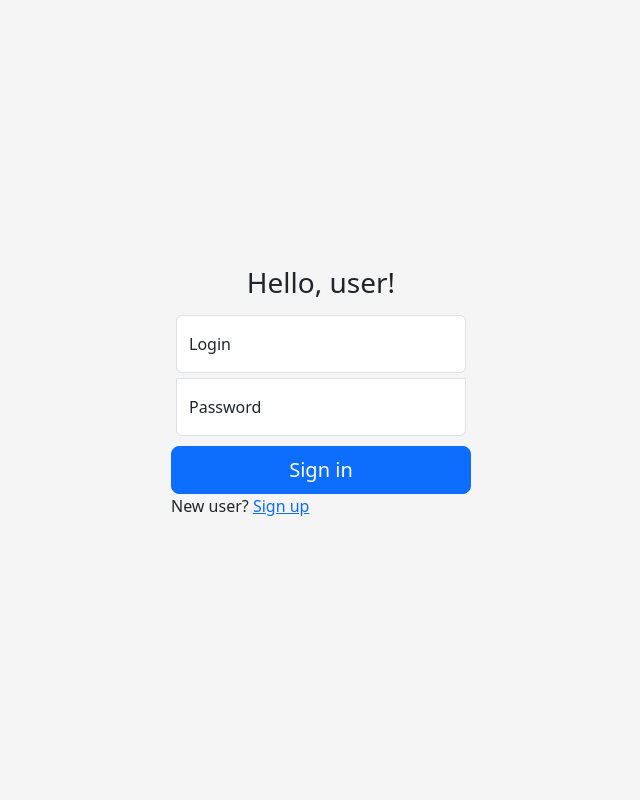
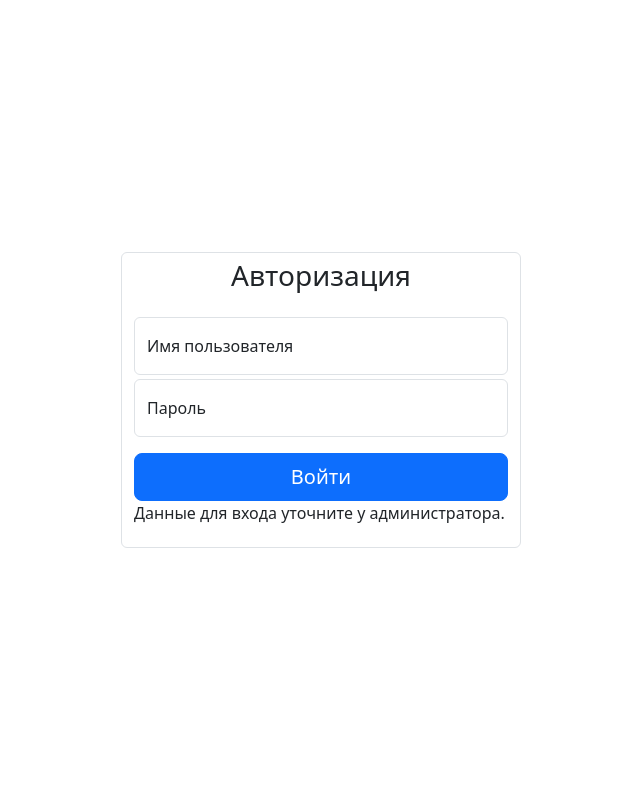
Before and after one commit to IU-X-22/dochub, a Django app: page /login/ in a window 1280 px wide. Shown: the whole page, without its empty margins (319-959 px from the left). Run offline with Django 4.2, Linux system fonts and the light colour scheme; some libraries are stand-ins or nearby versions.

Commit message:
Updated login page and removed unused files.

```diff
--- a/static/login_registration.css
+++ /dev/null
@@ -1,87 +0,0 @@
-.bd-placeholder-img {
-    font-size: 1.125rem;
-    text-anchor: middle;
-    -webkit-user-select: none;
-    -moz-user-select: none;
-    user-select: none;
-}
-
-@media (min-width: 768px) {
-    .bd-placeholder-img-lg {
-        font-size: 3.5rem;
-    }
-}
-
-.b-example-divider {
-    height: 3rem;
-    background-color: rgba(0, 0, 0, .1);
-    border: solid rgba(0, 0, 0, .15);
-    border-width: 1px 0;
-    box-shadow: inset 0 .5em 1.5em rgba(0, 0, 0, .1), inset 0 .125em .5em rgba(0, 0, 0, .15);
-}
-
-.b-example-vr {
-    flex-shrink: 0;
-    width: 1.5rem;
-    height: 100vh;
-}
-
-.bi {
-    vertical-align: -.125em;
-    fill: currentColor;
-}
-
-.nav-scroller {
-    position: relative;
-    z-index: 2;
-    height: 2.75rem;
-    overflow-y: hidden;
-}
-
-.nav-scroller .nav {
-    display: flex;
-    flex-wrap: nowrap;
-    padding-bottom: 1rem;
-    margin-top: -1px;
-    overflow-x: auto;
-    text-align: center;
-    white-space: nowrap;
-    -webkit-overflow-scrolling: touch;
-}
-
-html,
-body {
-    height: 100%;
-}
-
-body {
-    display: flex;
-    align-items: center;
-    padding-top: 40px;
-    padding-bottom: 40px;
-    background-color: #f5f5f5;
-}
-
-.form-signin {
-    max-width: 330px;
-    padding: 15px;
-}
-
-.form-signin .form-floating:focus-within {
-    z-index: 2;
-}
-
-.form-signin input[type="email"] {
-    margin-bottom: -1px;
-    border-bottom-right-radius: 0;
-    border-bottom-left-radius: 0;
-}
-
-.form-signin input[type="password"] {
-    margin-bottom: 10px;
-    border-top-left-radius: 0;
-    border-top-right-radius: 0;
-}
-.form-floating{
-    margin:5px;
-}
--- a/website/templates/login.html
+++ b/website/templates/login.html
@@ -8,26 +8,24 @@
     <meta name="description" content="">
     <meta name="author" content="Mark Otto, Jacob Thornton, and Bootstrap contributors">
     <meta name="generator" content="Hugo 0.98.0">
-    <title>MindMap Project</title>
+    <title>DOCHUB</title>
     <link href="{% static 'bootstrap.min.css' %}" rel="stylesheet">
-    <link href="{% static 'login_registration.css' %}" rel="stylesheet">
 </head>
 
 
-<body>
-
-    <main class="form-signin w-100 m-auto">
+<body class="container d-flex justify-content-center align-items-center" style="min-height: 100vh;">
+    <main class="form-control m-auto" style="max-width: 400px;">
         <form method="POST">
             {% csrf_token %}
-            <h1 class="h3 mb-3 fw-normal" style="text-align: center;">Hello, user!</h1>
-            <div class="form-floating">
-                <input type="text" name="username" class="form-control" id="floatingInput" placeholder="Login">
-                <label for="floatingInput">Login</label>
+            <h1 class="h3 mb-4 fw-normal" style="text-align: center;">Авторизация</h1>
+            <div class="form-floating mb-1">
+                <input type="text" name="username" class="form-control" id="floatingInput" placeholder="Имя пользователя">
+                <label for="floatingInput">Имя пользователя</label>
             </div>
-            <div class="form-floating">
+            <div class="form-floating mb-3">
                 <input type="password" name="password" class="form-control" id="floatingPassword"
-                    placeholder="Password">
-                <label for="floatingPassword">Password</label>
+                    placeholder="Пароль">
+                <label for="floatingPassword">Пароль</label>
             </div>
             {% if messages %}
             {% for message in messages %}
@@ -42,8 +40,8 @@
             {% endif %}
             {% endfor %}
             {% endif %}
-            <button class="w-100 btn btn-lg btn-primary" type="submit">Sign in</button>
-            <p>New user? <a href="/registration">Sign up</a></p>
+            <button class="w-100 btn btn-lg btn-primary" type="submit">Войти</button>
+            <p>Данные для входа уточните у администратора.</p>
         </form>
     </main>
 
```
Also changed, not shown: website/templates/registration.html (deleted, +0 -69 lines).
